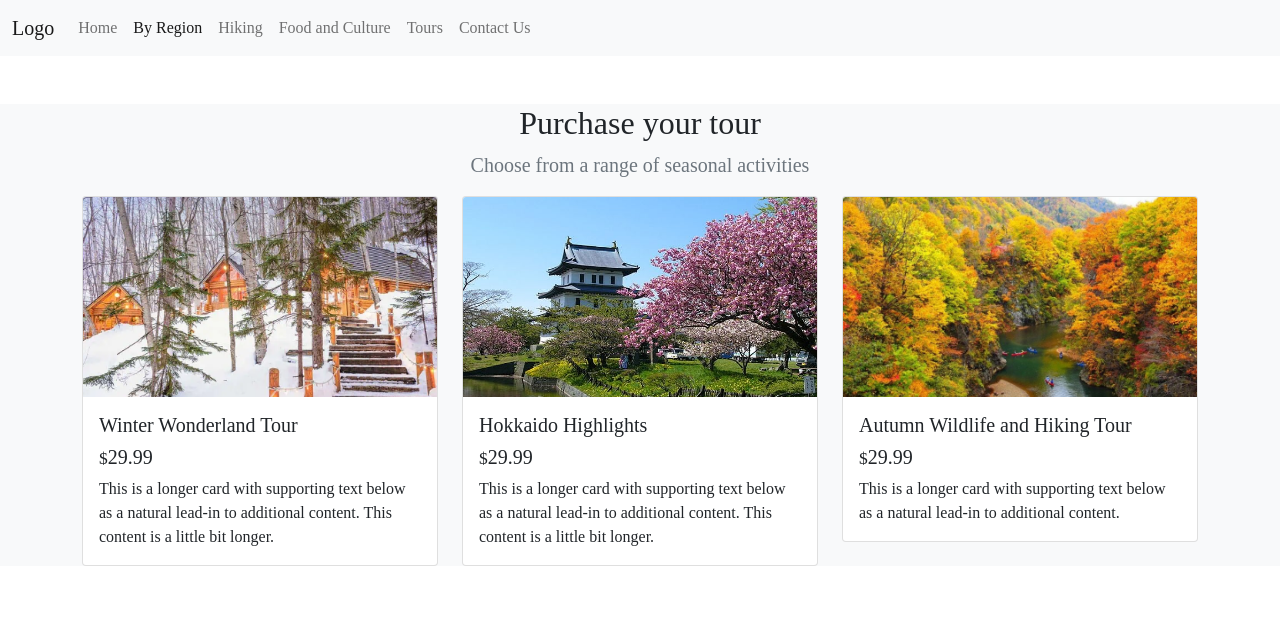
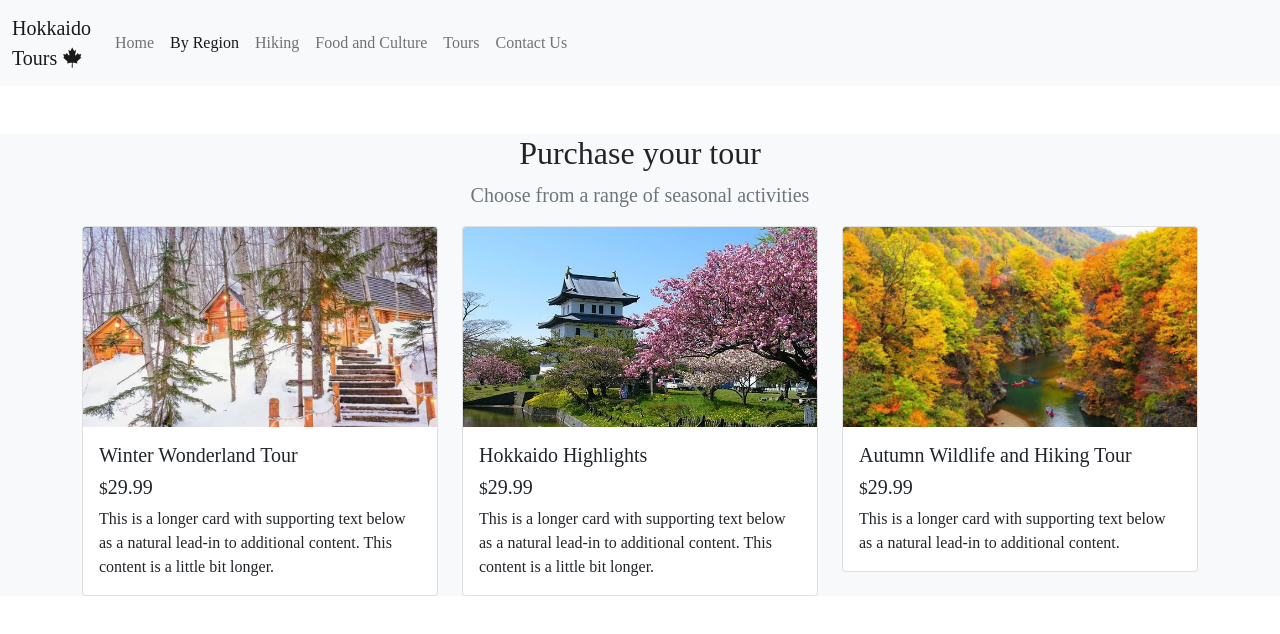
Before and after one commit to HPCarey/hokkaido-tours, a plain HTML site: page hokkaido-tours/shoppingcart.html in a window 1280 px wide. Drawn offline with nearby package versions, Linux system fonts and the light colour scheme.

Commit message:
add logo to shoppingcart nav

```diff
--- a/hokkaido-tours/shoppingcart.html
+++ b/hokkaido-tours/shoppingcart.html
@@ -7,6 +7,7 @@
     <meta name="description" content="A promotionala site for tourism in Hokkaido, Japan">
     <meta name="keywords"
         content="Hokkaido, Japan, adventure, holiday, vacation, travel, culture, hiking, adventure holiday, tours, hiking tours, adeventure holiday">
+    <script src="https://kit.fontawesome.com/f972d991d8.js" crossorigin="anonymous"></script>
     <link href="https://cdn.jsdelivr.net/npm/bootstrap@5.0.2/dist/css/bootstrap.min.css" rel="stylesheet"
         integrity="sha384-EVSTQN3/azprG1Anm3QDgpJLIm9Nao0Yz1ztcQTwFspd3yD65VohhpuuCOmLASjC" crossorigin="anonymous">
     <link rel="stylesheet" href="assets/styles/styles.css">
@@ -17,7 +18,7 @@
     <header>
         <nav class="navbar navbar-expand-lg navbar-light bg-light">
           <div class="container-fluid">
-              <a class="navbar-brand" href="index.html">Logo</a>
+              <a class="navbar-brand" href="index.html">Hokkaido <br> Tours <i class="fa-brands fa-canadian-maple-leaf"></i></a>
             <button class="navbar-toggler" type="button" data-bs-toggle="collapse" data-bs-target="#navbarSupportedContent" aria-controls="navbarSupportedContent" aria-expanded="false" aria-label="Toggle navigation">
               <span class="navbar-toggler-icon"></span>
             </button>
```
